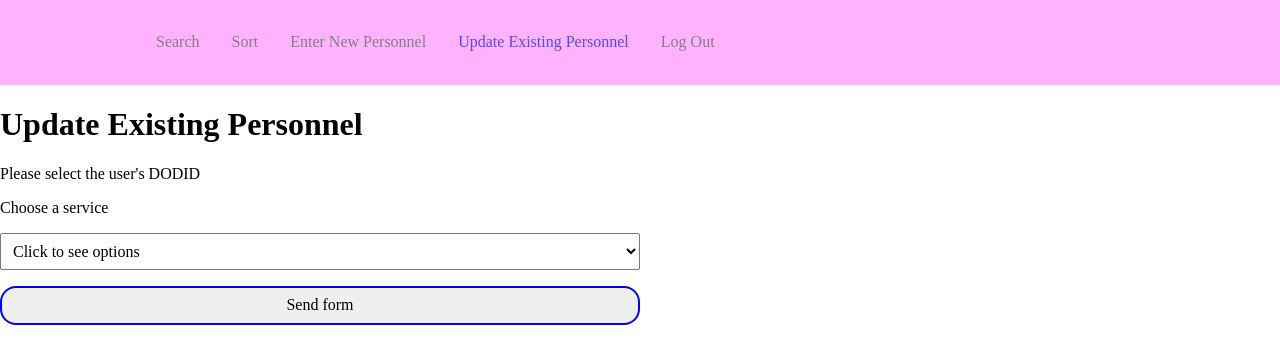
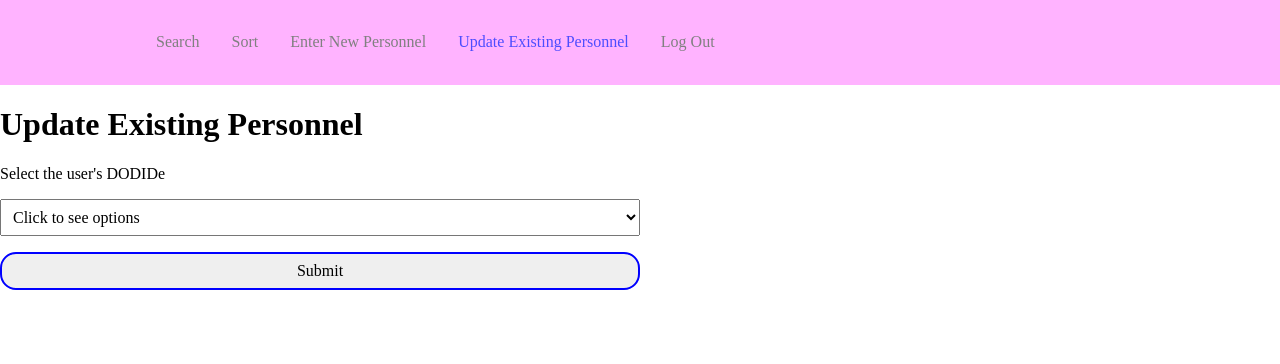
Before and after one commit to Jroutly3/2308-The-OphiologistsArmyRangerPersonnelTracker, a React (Create React App) app: page /UpdateExistingPersonnel in a window 1280 px wide. Shown: the top 364 px of the page. Built offline with nearby package versions, Linux system fonts and the light colour scheme.

Commit message:
Added DODIDs and a notification for submit

```diff
--- a/src/App.js
+++ b/src/App.js
@@ -9,6 +9,7 @@ import EnterNewPersonnel from './pages/EnterNewPersonnel';
 import LogOut from './pages/LogOut';
 import Sort from "./pages/Sort";
 import UpdateExistingPersonnel from "./pages/UpdateExistingPersonnel";
+import UpdatePersonnelConfirm from "./pages/UpdatePersonnelConfirm";
 // import Home from './pages';
 
 function App() {
@@ -21,6 +22,7 @@ function App() {
         <Route path='/Sort' element={<Sort/>} />
         <Route path='/LogOut' element={<LogOut/>} />
         <Route path='/UpdateExistingPersonnel' element={<UpdateExistingPersonnel/>} />
+        <Route path='/UpdatePersonnelConfirm' element={<UpdatePersonnelConfirm/>} />
     </Routes>
     </Router>
   );
--- a/src/components/DropdownDOD.js
+++ b/src/components/DropdownDOD.js
@@ -16,7 +16,7 @@ export function Dropdown(props) {
       <StyledSelect id="services" name="services">
         {props.children}
       </StyledSelect>
-      <StyledButton type="submit" value={props.buttonText} />
+      <StyledButton type="submit" value={props.buttonText}/>
     </DropdownWrapper>
   );
 }
--- a/src/pages/UpdateExistingPersonnel.js
+++ b/src/pages/UpdateExistingPersonnel.js
@@ -1,5 +1,6 @@
 import React from "react";
 import { Dropdown, Option } from "../components/DropdownDOD";
+import initialDetails from '../data/initialDetails';
 
 const UpdateExistingPersonnel = () => {
 
@@ -8,16 +9,24 @@ const UpdateExistingPersonnel = () => {
       <h1>
         Update Existing Personnel
       </h1>
-      <p>Please select the user's DODID</p>
       <Dropdown
-        formLabel="Choose a service"
-        buttonText="Send form"
-        action="/"
+        formLabel="Select the user's DODIDe"
+        buttonText="Submit"
+        action= "/UpdatePersonnelConfirm"
       >
         <Option selected value="Click to see options" />
-        <Option value="Option 1" />
-        <Option value="Option 2" />
-        <Option value="Option 3" />
+        <Option value= {initialDetails.initialDetails[0].DODID} />
+        <Option value= {initialDetails.initialDetails[1].DODID} />
+        <Option value= {initialDetails.initialDetails[2].DODID} />
+        <Option value= {initialDetails.initialDetails[3].DODID} />
+        <Option value= {initialDetails.initialDetails[4].DODID} />
+        <Option value= {initialDetails.initialDetails[5].DODID} />
+        <Option value= {initialDetails.initialDetails[6].DODID} />
+        <Option value= {initialDetails.initialDetails[7].DODID} />
+        <Option value= {initialDetails.initialDetails[8].DODID} />
+        <Option value= {initialDetails.initialDetails[9].DODID} />
+        <Option value= {initialDetails.initialDetails[10].DODID} />
+        <Option value= {initialDetails.initialDetails[11].DODID} />
       </Dropdown>
     </div>
   );
--- /dev/null
+++ b/src/pages/UpdatePersonnelConfirm.js
@@ -0,0 +1,9 @@
+import React from "react";
+
+const UpdatePersonnelConfirm = () => {
+  return (
+    <alert>The Personnel has been updated</alert>
+  );
+};
+
+export default UpdatePersonnelConfirm;
```
